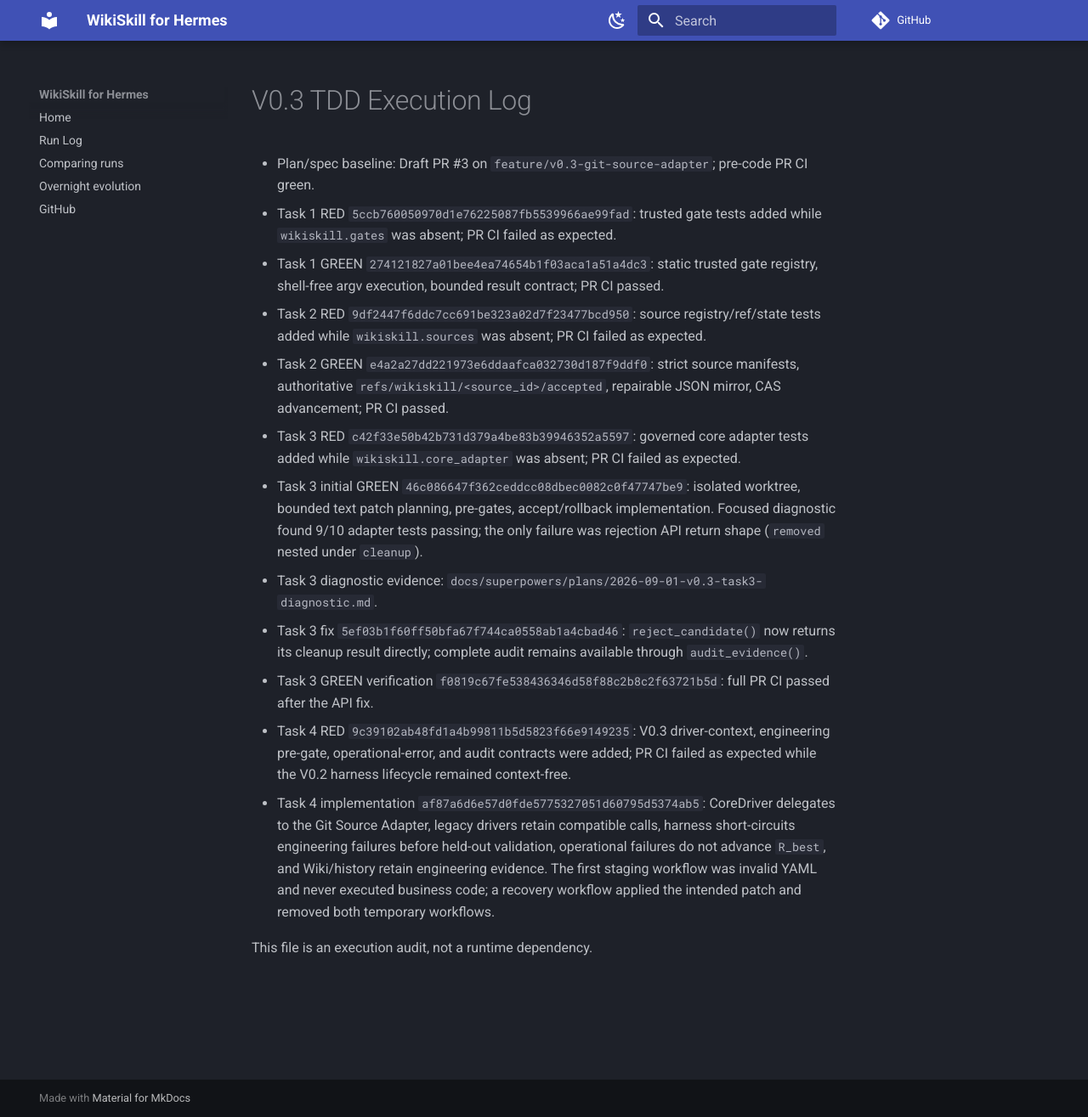
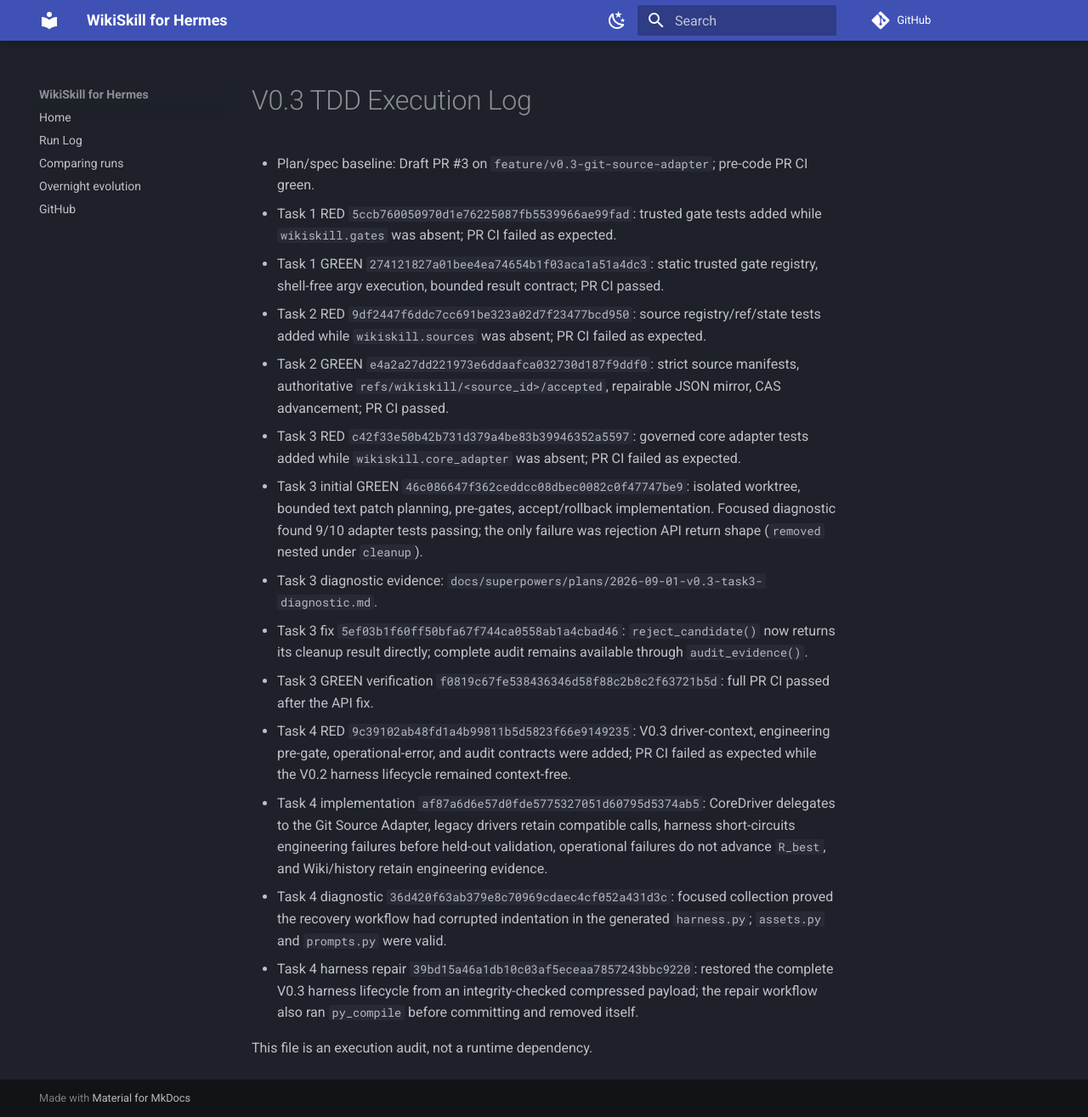
Before and after one commit to QuJindai/WikiSkill-Evolution, an MkDocs documentation site: the page built from docs/superpowers/plans/2026-09-01-v0.3-execution-log.md, in a window 1280 px wide and 1315 px high. Shown: the whole window at 85% size. Built offline with MkDocs 1.6.1 and Material for MkDocs 9.7.7, drawn with Linux system fonts in a browser that asks for light colours; comment, search, counter and statistics services are not loaded.

Commit message:
docs: record Task 4 harness repair and trigger CI

```diff
--- a/docs/superpowers/plans/2026-09-01-v0.3-execution-log.md
+++ b/docs/superpowers/plans/2026-09-01-v0.3-execution-log.md
@@ -11,6 +11,8 @@
 - Task 3 fix `5ef03b1f60ff50bfa67f744ca0558ab1a4cbad46`: `reject_candidate()` now returns its cleanup result directly; complete audit remains available through `audit_evidence()`.
 - Task 3 GREEN verification `f0819c67fe538436346d58f88c2b8c2f63721b5d`: full PR CI passed after the API fix.
 - Task 4 RED `9c39102ab48fd1a4b99811b5d5823f66e9149235`: V0.3 driver-context, engineering pre-gate, operational-error, and audit contracts were added; PR CI failed as expected while the V0.2 harness lifecycle remained context-free.
-- Task 4 implementation `af87a6d6e57d0fde5775327051d60795d5374ab5`: CoreDriver delegates to the Git Source Adapter, legacy drivers retain compatible calls, harness short-circuits engineering failures before held-out validation, operational failures do not advance `R_best`, and Wiki/history retain engineering evidence. The first staging workflow was invalid YAML and never executed business code; a recovery workflow applied the intended patch and removed both temporary workflows.
+- Task 4 implementation `af87a6d6e57d0fde5775327051d60795d5374ab5`: CoreDriver delegates to the Git Source Adapter, legacy drivers retain compatible calls, harness short-circuits engineering failures before held-out validation, operational failures do not advance `R_best`, and Wiki/history retain engineering evidence.
+- Task 4 diagnostic `36d420f63ab379e8c70969cdaec4cf052a431d3c`: focused collection proved the recovery workflow had corrupted indentation in the generated `harness.py`; `assets.py` and `prompts.py` were valid.
+- Task 4 harness repair `39bd15a46a1db10c03af5eceaa7857243bbc9220`: restored the complete V0.3 harness lifecycle from an integrity-checked compressed payload; the repair workflow also ran `py_compile` before committing and removed itself.
 
 This file is an execution audit, not a runtime dependency.
```
